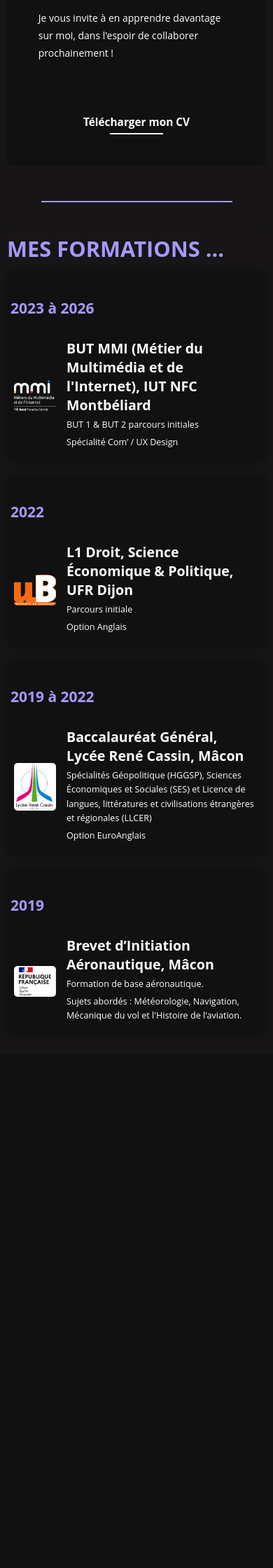
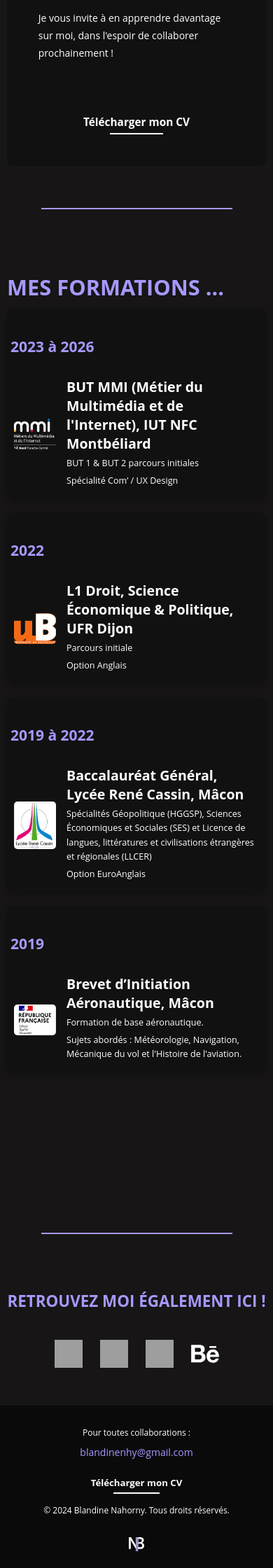
Before and after one commit to BlandineNAHORNY/Portfolo2024_Blandine-Nahorny, a WordPress theme: template index.php in a window 390 px wide. Shown: the part 809-3049 px from the top of the page at 70% size. Before the commit the page ends 2315 px from the top, so only its background shows below. Run offline with PHP 8.4 and a stand-in for WordPress, Linux system fonts and the light colour scheme; the site name, menu and one post (Sample post) are stand-ins, and other content is empty; grey boxes are pictures that could not be loaded.

Commit message:
feat : social link & footer

```diff
--- a/index.php
+++ b/index.php
@@ -110,6 +110,8 @@ get_header();
 </div>
 </div>
 
+<div class="styled-bar"></div>
+</div>
 
 <div id="competences">
 
@@ -121,9 +123,33 @@ get_header();
 
 <div id="contact">
     <!-- Contenu de la section Contact -->
+
+    <div class="styled-bar"></div>
+    </div>
+</div>
+
+<div class="social-links">
+    <h2>RETROUVEZ MOI ÉGALEMENT ICI !</h2>
+    <div class="icons">
+        <a href="https://github.com/BlandineNAHORNY" target="_blank">
+            <img src="<?php echo get_template_directory_uri(); ?>/src/svg/GitHub.svg" alt="GitHub">
+        </a>
+        <a href="https://www.instagram.com/blandine_nhy/" target="_blank">
+            <img src="<?php echo get_template_directory_uri(); ?>/src/svg/Instagram.svg" alt="Instagram">
+        </a>
+        <a href="https://www.linkedin.com/in/blandine-nahorny/" target="_blank">
+            <img src="<?php echo get_template_directory_uri(); ?>/src/svg/LinkedIn.svg" alt="LinkedIn">
+        </a>
+        <a href="https://www.behance.net/blandinenahorny#" target="_blank">
+            <img src="<?php echo get_template_directory_uri(); ?>/src/svg/Behance.svg" alt="Behance">
+        </a>
+    </div>
+
 </div>
 
 
 
+<div id="sparkle-container"></div>
 
-<div id="sparkle-container"></div>
+
+<?php get_footer(); ?>
--- a/style.css
+++ b/style.css
@@ -328,6 +328,7 @@ html, body {
     text-align: center;
     font-family: 'Open Sans', sans-serif;
     box-sizing: border-box;
+    margin-top: 50px; /* Pousse le footer en bas de la page */
 }
 
 /* Contenu du footer */
@@ -423,19 +424,26 @@ html, body {
     width: 60%;                 /* Largeur par défaut */
     margin: 20px auto;          /* Centre la barre avec de l'espacement en haut et en bas */
     transition: width 0.3s ease; /* Ajoute une transition pour les changements de largeur */
+    margin-bottom: 60px; /* Ajoute un espacement en bas pour respirer */
+    margin-top: 60px; /* Ajoute un espacement en bas pour respirer */
 }
 
 /* Responsive Design */
 @media (max-width: 768px) {
     .styled-bar {
         width: 70%; /* Augmente la largeur pour s'adapter à des écrans moyens */
+        margin: 20px auto;          /* Centre la barre avec de l'espacement en haut et en bas */
+        margin-bottom: 60px; /* Ajoute un espacement en bas pour respirer */
+        margin-top: 60px; /* Ajoute un espacement en bas pour respirer */
     }
 }
 
 @media (max-width: 480px) {
     .styled-bar {
         width: 70%; /* La barre prend presque toute la largeur sur petits écrans */
-        margin: 15px auto; /* Réduit l'espacement vertical pour petits écrans */
+        margin: 20px auto;          /* Centre la barre avec de l'espacement en haut et en bas */
+        margin-bottom: 60px; /* Ajoute un espacement en bas pour respirer */
+        margin-top: 60px; /* Ajoute un espacement en bas pour respirer */
     }
 }
 
@@ -786,3 +794,81 @@ html, body {
         font-size: 0.9em;
     }
 }
+
+
+
+
+
+
+
+
+
+
+/* Style général pour la section des liens sociaux */
+.social-links {
+    text-align: center;
+}
+
+.social-links h2 {
+    font-size: 2.5em;
+    color: #A599FF; /* Couleur violette */
+    margin-bottom: 60px; /* Réduction de l'espacement sous le titre */
+    margin-top: 50px; /* Ajout d'espacement au-dessus du titre */
+}
+
+.icons {
+    display: flex;
+    justify-content: center;
+    gap: 60px; /* Espacement entre les icônes */
+    flex-wrap: wrap; /* Permet aux icônes de s'ajuster lorsque l'espace est réduit */
+}
+
+.icons a {
+    display: inline-block;
+}
+
+.icons img {
+    width: 80px;
+    height: 80px;
+    transition: transform 0.3s ease;
+}
+
+.icons img:hover {
+    transform: scale(1.1); /* Effet de zoom au survol */
+}
+
+/* Responsive - ajustement pour les petits écrans (tablettes et petites résolutions) */
+@media (max-width: 768px) {
+    .social-links h2 {
+        font-size: 2em; /* Réduction de la taille du texte pour les petits écrans */
+        margin-bottom: 50px; /* Espacement réduit sous le titre */
+        margin-top: 40px; /* Espacement réduit au-dessus du titre */
+    }
+
+    .icons {
+        gap: 40px; /* Réduction de l'espacement entre les icônes */
+    }
+
+    .icons img {
+        width: 60px; /* Réduction de la taille des icônes */
+        height: 60px;
+    }
+}
+
+/* Responsive - ajustement pour les très petits écrans (smartphones) */
+@media (max-width: 480px) {
+    .social-links h2 {
+        font-size: 1.6em; /* Réduction supplémentaire pour les très petits écrans */
+        margin-bottom: 40px; /* Espacement encore réduit sous le titre */
+        margin-top: 20px; /* Espacement encore réduit au-dessus du titre */
+    }
+
+    .icons {
+        gap: 25px; /* Réduction de l'espacement entre les icônes */
+    }
+
+    .icons img {
+        width: 40px; /* Réduction encore plus petite pour les icônes */
+        height: 40px;
+    }
+}
```
Also changed, not shown: src/img/Behance.png (added), src/img/GitHub.png (added), src/img/Instagram.png (added), src/img/LinkedIn.png (added), src/svg/Behance.svg (added), src/svg/GitHub.svg (added), src/svg/Instagram.svg (added), src/svg/LinkedIn.svg (added).
